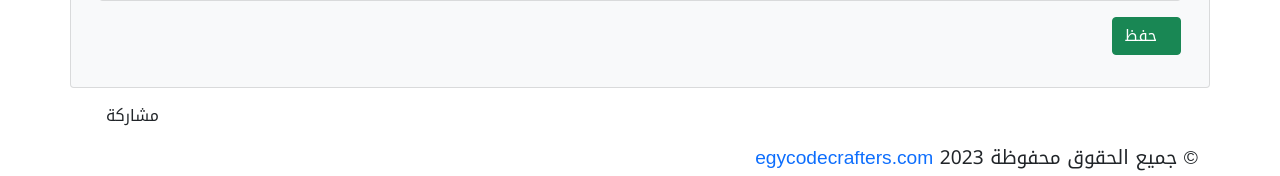
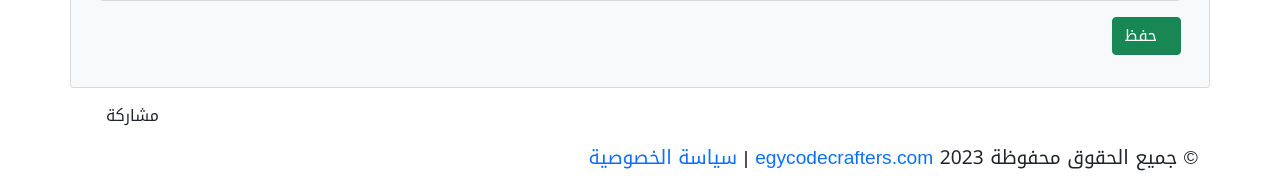
Before and after one commit to EgyCodeCrafters/egy_directory, a Laravel app: page /add in a window 1280 px wide. Shown: the part 898-1074 px from the top of the page. Run offline with Laravel 10, Linux system fonts and the light colour scheme; data that the repository does not hold is empty; some libraries are stand-ins or nearby versions.

Commit message:
add /privacy-policy to footer

```diff
--- a/resources/views/partials/footer.blade.php
+++ b/resources/views/partials/footer.blade.php
@@ -10,6 +10,9 @@
 
 
 <div id="copyright text-right">© جميع الحقوق محفوظة 2023 <a href="https://egycodecrafters.com/">egycodecrafters.com</a>
+    |
+
+    <a href="/privacy-policy">سياسة الخصوصية</a>
 </div>
 <script src="https://cdn.jsdelivr.net/npm/bootstrap@5.0.2/dist/js/bootstrap.bundle.min.js"
         integrity="sha384-MrcW6ZMFYlzcLA8Nl+NtUVF0sA7MsXsP1UyJoMp4YLEuNSfAP+JcXn/tWtIaxVXM"
@@ -70,7 +73,8 @@
 
 </script>
 
-<script src="https://app.sendstrap.com/scripts/js/social_button.js?id=4109&key=R2O7D4pfetfOCD6ZvCbddjCgV4MMPuUPhRZapdYy"></script>
+<script
+    src="https://app.sendstrap.com/scripts/js/social_button.js?id=4109&key=R2O7D4pfetfOCD6ZvCbddjCgV4MMPuUPhRZapdYy"></script>
 
 <script src="https://code.jquery.com/jquery-3.5.1.slim.min.js"></script>
 <script src="https://cdn.jsdelivr.net/npm/@popperjs/core@2.10.2/dist/umd/popper.min.js"></script>
```
